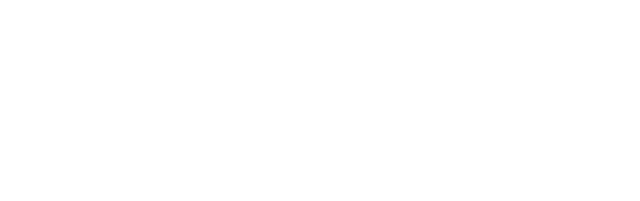
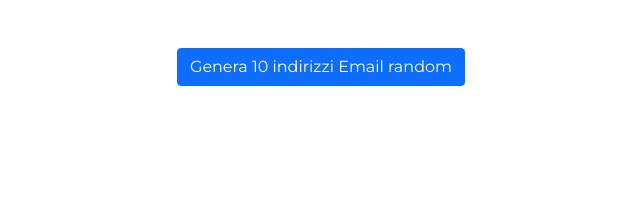
Before and after one commit to cochy98/vue-email-list, a plain HTML site: page index.html in a window 1280 px wide. Shown: the whole page, without its empty margins (319-959 px from the left). Drawn offline with nearby package versions, Linux system fonts and the light colour scheme.

Commit message:
aggiunta funzione 'generateRandomEmail'

```diff
--- a/index.html
+++ b/index.html
@@ -27,6 +27,21 @@
 <body>
 
     <main id="app">
+        <div class="container py-5">
+            <div class="row">
+                <div class="col-12 text-center">
+                    <!-- Al click sul button richiamo una funzione -->
+                    <button class="btn btn-primary mb-5" @click="generateRandomEmail">Genera 10 indirizzi Email random</button>
+                </div>
+
+                <div class="col-12">
+                    <ul>
+                        <!-- Ciclo sulla lunghezza dell'array 'randomEmail' -->
+                        <li v-for="element in randomEmail">{{ element }}</li>
+                    </ul>
+                </div>
+            </div>
+        </div>
 
     </main>
 
--- a/js/main.js
+++ b/js/main.js
@@ -2,10 +2,22 @@ const app = new Vue(
     {
         el: '#app',
         data: {
-
+            randomEmail: []
         },
         methods: {
+            generateRandomEmail(){
+                // Resetto l'array delle email random ad ogni click sul pulsante
+                this.randomEmail = [];
 
+                // Genero 10 email casuali e le inserisco nell'array
+                for(let i = 0; i < 10; i ++){
+                    axios.get('https://flynn.boolean.careers/exercises/api/random/mail').then( (response) => {
+                        const result = response.data;
+                        console.log(result.response);
+                        this.randomEmail.push(result.response);
+                    });
+                }
+            }
         }
     }
 );
```
